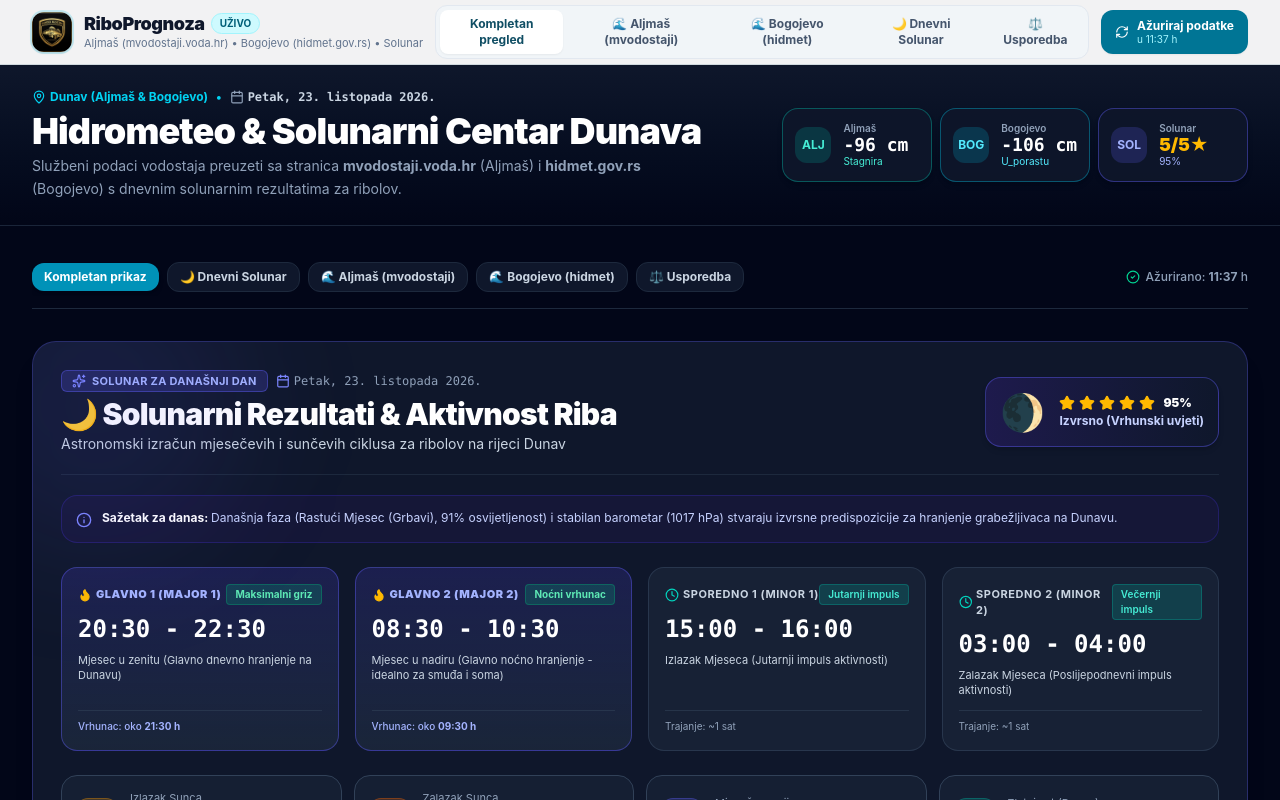
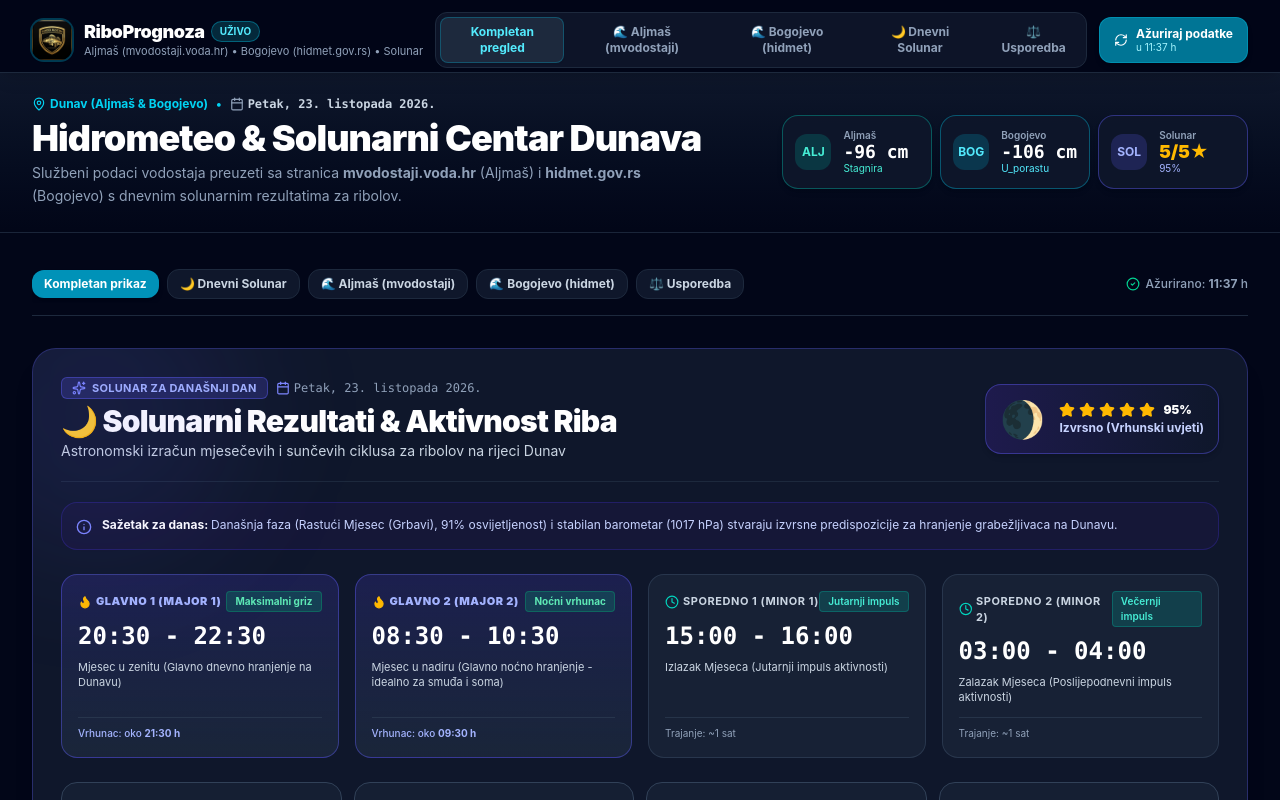
Before and after one commit to dxdandy/Android-App-Repo, a React (Vite) app: page / in a window 1280 px wide. Shown: the top 800 px of the page. Built offline with nearby package versions, Linux system fonts and the light colour scheme; no server answers.

Commit message:
ui: update theme and improve mobile navigation
Apply a dark theme color, transition to a fixed dark navigation bar, and add support for mobile safe areas to improve layout consistency.

```diff
--- a/index.html
+++ b/index.html
@@ -11,7 +11,7 @@
     <meta name="twitter:card" content="summary_large_image" />
 
     <!-- Android & PWA Meta Tags -->
-    <meta name="theme-color" content="#0e7490" />
+    <meta name="theme-color" content="#020617" />
     <meta name="mobile-web-app-capable" content="yes" />
     <meta name="apple-mobile-web-app-capable" content="yes" />
     <meta name="apple-mobile-web-app-status-bar-style" content="black-translucent" />
--- a/src/App.tsx
+++ b/src/App.tsx
@@ -155,7 +155,7 @@ export default function App() {
   };
 
   return (
-    <div className="min-h-screen bg-slate-950 text-slate-100 flex flex-col font-sans pb-20 md:pb-10 selection:bg-cyan-500 selection:text-white w-full max-w-full overflow-x-hidden">
+    <div className="min-h-screen bg-slate-950 text-slate-100 flex flex-col font-sans pb-20 md:pb-10 selection:bg-cyan-500 selection:text-white w-full max-w-full overflow-x-hidden pt-[calc(4rem+max(env(safe-area-inset-top,0px),1.75rem))] sm:pt-[calc(4rem+max(env(safe-area-inset-top,0px),0.5rem))]">
 
       {/* Offline Status Badge */}
       <OfflineIndicator />
--- a/src/components/Navbar.tsx
+++ b/src/components/Navbar.tsx
@@ -3,7 +3,6 @@ import {
   Waves,
   Sparkles,
   Scale,
-  Smartphone,
   RefreshCw,
   CheckCircle2,
   Clock
@@ -33,44 +32,44 @@ export const Navbar: React.FC<NavbarProps> = ({
   };
 
   return (
-    <header className="border-b border-cyan-900/15 bg-white/95 backdrop-blur-md sticky top-0 z-40 shadow-xs">
-      <div className="max-w-7xl mx-auto px-4 sm:px-6 lg:px-8">
+    <header className="fixed top-0 left-0 right-0 z-50 bg-slate-950/95 backdrop-blur-md border-b border-slate-800 shadow-lg pt-[max(env(safe-area-inset-top,0px),1.75rem)] sm:pt-[max(env(safe-area-inset-top,0px),0.5rem)] w-full">
+      <div className="max-w-7xl mx-auto px-3 sm:px-6 lg:px-8">
         <div className="h-16 flex items-center justify-between gap-3">
 
           {/* Brand */}
           <div
             onClick={() => onSelectTab('sve')}
-            className="flex items-center space-x-3 shrink-0 cursor-pointer"
+            className="flex items-center space-x-2.5 sm:space-x-3 shrink-0 cursor-pointer"
           >
             <img
               src="/pwa-192x192.png"
               alt="RiboPrognoza ikona"
-              className="h-10 w-10 rounded-xl object-cover shadow-sm ring-2 ring-cyan-500/20 shrink-0"
+              className="h-9 w-9 sm:h-10 sm:w-10 rounded-xl object-cover shadow-sm ring-2 ring-cyan-500/30 shrink-0"
               referrerPolicy="no-referrer"
             />
             <div>
               <div className="flex items-center gap-1.5 flex-wrap">
-                <h1 className="font-black text-slate-900 text-base sm:text-lg leading-tight tracking-tight">
+                <h1 className="font-black text-white text-base sm:text-lg leading-tight tracking-tight">
                   RiboPrognoza
                 </h1>
-                <span className="text-[10px] uppercase font-bold px-2 py-0.5 rounded-full bg-cyan-100 text-cyan-800 border border-cyan-200">
+                <span className="text-[10px] uppercase font-bold px-2 py-0.5 rounded-full bg-cyan-950/80 text-cyan-300 border border-cyan-500/40">
                   Uživo
                 </span>
               </div>
-              <p className="text-[11px] text-slate-500 hidden sm:block">
+              <p className="text-[11px] text-slate-400 hidden sm:block">
                 Aljmaš (mvodostaji.voda.hr) • Bogojevo (hidmet.gov.rs) • Solunar
               </p>
             </div>
           </div>
 
-          {/* Navigacijski tabovi za brzi pregled */}
-          <nav className="hidden md:flex items-center gap-1.5 bg-slate-100/90 p-1 rounded-xl border border-slate-200 text-xs font-bold">
+          {/* Navigacijski tabovi za veće ekrane (desktop / tablet) */}
+          <nav className="hidden md:flex items-center gap-1.5 bg-slate-900/90 p-1 rounded-xl border border-slate-800 text-xs font-bold">
             <button
               onClick={() => onSelectTab('sve')}
               className={`px-3 py-1.5 rounded-lg transition-all cursor-pointer ${
                 activeTab === 'sve'
-                  ? 'bg-white text-cyan-900 shadow-xs'
-                  : 'text-slate-600 hover:text-slate-900'
+                  ? 'bg-slate-800 text-cyan-300 shadow-xs border border-cyan-500/30'
+                  : 'text-slate-400 hover:text-white'
               }`}
             >
               Kompletan pregled
@@ -79,8 +78,8 @@ export const Navbar: React.FC<NavbarProps> = ({
               onClick={() => onSelectTab('aljmas')}
               className={`px-3 py-1.5 rounded-lg transition-all cursor-pointer ${
                 activeTab === 'aljmas'
-                  ? 'bg-teal-700 text-white shadow-xs'
-                  : 'text-slate-600 hover:text-slate-900'
+                  ? 'bg-teal-900/70 text-teal-200 shadow-xs border border-teal-500/40'
+                  : 'text-slate-400 hover:text-white'
               }`}
             >
               🌊 Aljmaš (mvodostaji)
@@ -89,8 +88,8 @@ export const Navbar: React.FC<NavbarProps> = ({
               onClick={() => onSelectTab('bogojevo')}
               className={`px-3 py-1.5 rounded-lg transition-all cursor-pointer ${
                 activeTab === 'bogojevo'
-                  ? 'bg-cyan-700 text-white shadow-xs'
-                  : 'text-slate-600 hover:text-slate-900'
+                  ? 'bg-cyan-900/70 text-cyan-200 shadow-xs border border-cyan-500/40'
+                  : 'text-slate-400 hover:text-white'
               }`}
             >
               🌊 Bogojevo (hidmet)
@@ -99,8 +98,8 @@ export const Navbar: React.FC<NavbarProps> = ({
               onClick={() => onSelectTab('solunar')}
               className={`px-3 py-1.5 rounded-lg transition-all cursor-pointer ${
                 activeTab === 'solunar'
-                  ? 'bg-indigo-700 text-white shadow-xs'
-                  : 'text-slate-600 hover:text-slate-900'
+                  ? 'bg-indigo-900/70 text-indigo-200 shadow-xs border border-indigo-500/40'
+                  : 'text-slate-400 hover:text-white'
               }`}
             >
               🌙 Dnevni Solunar
@@ -109,20 +108,20 @@ export const Navbar: React.FC<NavbarProps> = ({
               onClick={() => onSelectTab('usporedba')}
               className={`px-3 py-1.5 rounded-lg transition-all cursor-pointer ${
                 activeTab === 'usporedba'
-                  ? 'bg-slate-800 text-white shadow-xs'
-                  : 'text-slate-600 hover:text-slate-900'
+                  ? 'bg-purple-900/70 text-purple-200 shadow-xs border border-purple-500/40'
+                  : 'text-slate-400 hover:text-white'
               }`}
             >
               ⚖️ Usporedba
             </button>
           </nav>
 
-          {/* Desna strana: Jedini gumb za osvježavanje podataka */}
+          {/* Desna strana: Glavni gumb za osvježavanje podataka */}
           <div className="flex items-center space-x-2 shrink-0">
             <button
               onClick={onRefresh}
               disabled={isLoading}
-              className="flex items-center gap-2 px-3 py-1.5 sm:px-3.5 sm:py-2 rounded-xl text-xs font-bold text-white bg-cyan-700 hover:bg-cyan-800 transition-all shadow-xs cursor-pointer active:scale-95"
+              className="flex items-center gap-2 px-3 py-1.5 sm:px-3.5 sm:py-2 rounded-xl text-xs font-bold text-white bg-cyan-700 hover:bg-cyan-600 transition-all shadow-md border border-cyan-500/40 cursor-pointer active:scale-95"
               title="Ažuriraj sve hidrometeo i solunarne podatke"
             >
               <RefreshCw className={`w-3.5 h-3.5 ${isLoading ? 'animate-spin' : ''}`} />
```
Also changed, not shown: 5 other files (tests, documents, lock files or other folders).
